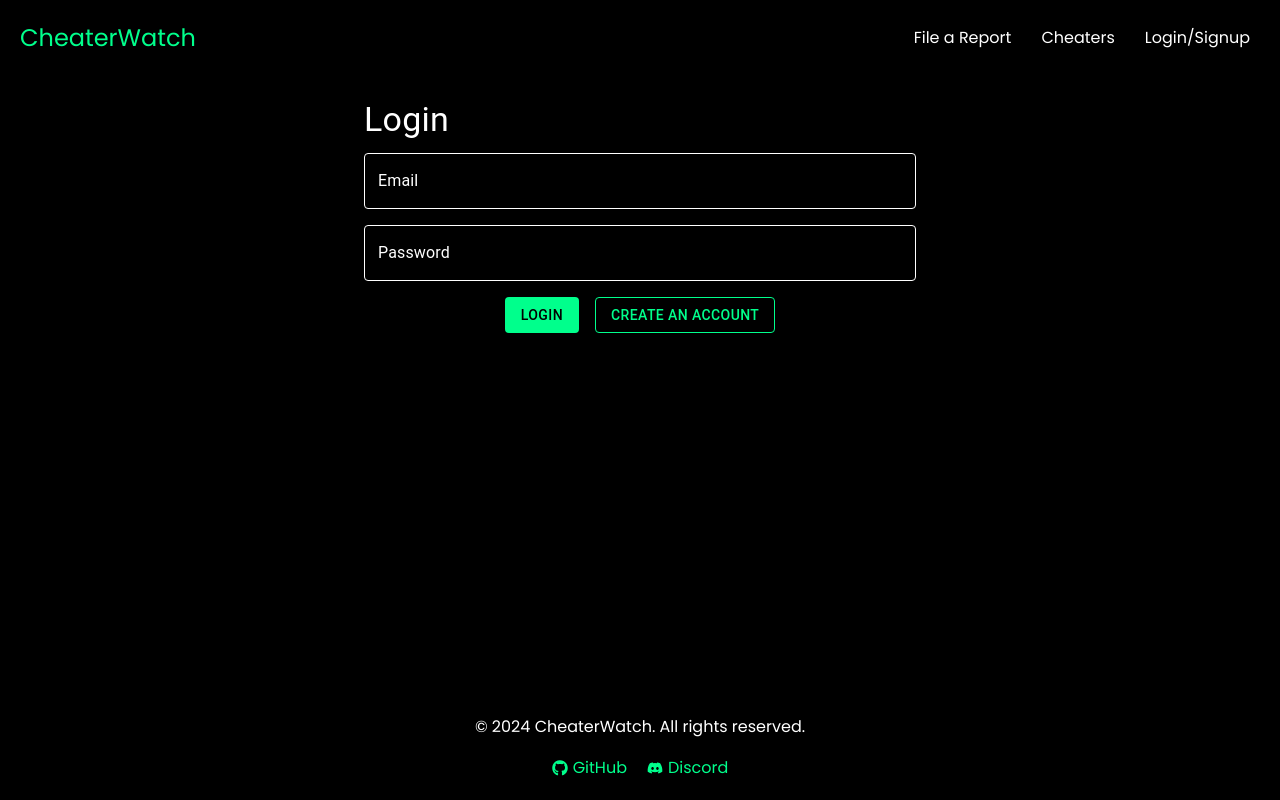
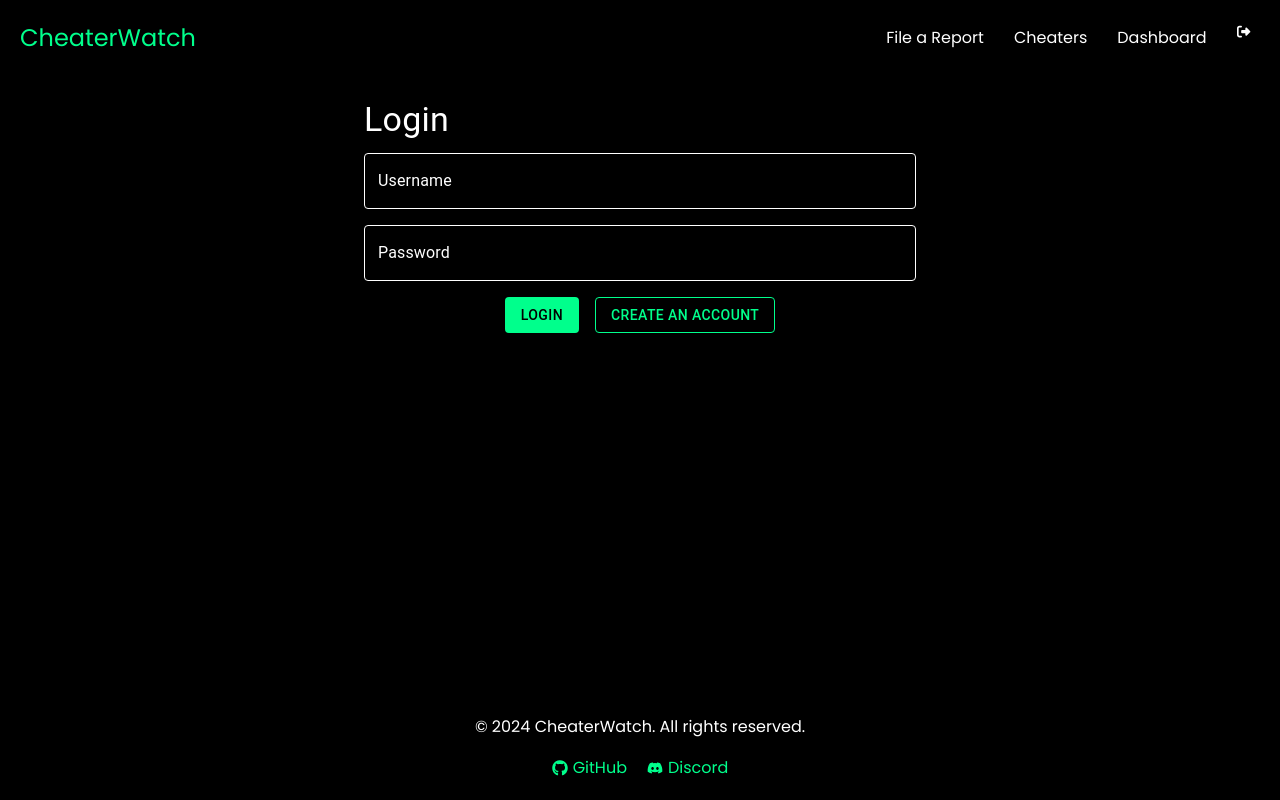
Before and after one commit to KingCharlesVI/CheaterWatch-Frontend, a React (Create React App) app in the folder cheaterwatch-ui/: page /auth in a window 1280 px wide. Built offline with nearby package versions, Linux system fonts and the light colour scheme; no server answers; sample sign-in values are in the browser's storage.

Commit message:
Update
- Added supabase login system

```diff
--- a/cheaterwatch-ui/src/App.js
+++ b/cheaterwatch-ui/src/App.js
@@ -11,13 +11,16 @@ import ValorantCheaters from './components/ValorantCheaters';
 import ApexCheaters from './components/ApexCheaters';
 import Auth from './components/Auth';
 import BlogPage from './components/BlogPage';
+import UserDashboard from './components/UserDashboard';
 import Footer from './components/Footer';
 import PrivateRoute from './components/PrivateRoute';
+import { AuthProvider } from './context/AuthContext';
 import './App.css';
 
 function App() {
   return (
     <Router>
+      <AuthProvider>
         <div className="app-container">
           <Navbar />
           <div className="routes-container">
@@ -35,10 +38,16 @@ function App() {
               <Route path="/valorant" element={<ValorantCheaters />} />
               <Route path="/apex" element={<ApexCheaters />} />
               <Route path="/blog" element={<BlogPage />} />
+              <Route path="/dashboard" element={
+                <PrivateRoute>
+                  <UserDashboard />
+                </PrivateRoute>
+              } />
             </Routes>
           </div>
           <Footer />
         </div>
+      </AuthProvider>
     </Router>
   );
 }
--- a/cheaterwatch-ui/src/components/Auth.js
+++ b/cheaterwatch-ui/src/components/Auth.js
@@ -2,8 +2,9 @@
 import React, { useState } from 'react';
 import { Container, FormControl, InputLabel, OutlinedInput, Button, Typography, Grid, IconButton } from '@mui/material';
 import { styled } from '@mui/material/styles';
-import { auth } from '../firebase';
-import { createUserWithEmailAndPassword, signInWithEmailAndPassword } from 'firebase/auth';
+import { useNavigate } from 'react-router-dom';
+import { toast } from 'react-toastify';
+import { useAuth } from '../context/AuthContext';
 
 const StyledContainer = styled(Container)(({ theme }) => ({
   backgroundColor: '#000',
@@ -54,15 +55,12 @@ const StyledOutlinedButton = styled(Button)(({ theme }) => ({
   },
 }));
 
-const StyledIconButton = styled(IconButton)(({ theme }) => ({
-  color: '#fff',
-}));
-
 const Auth = () => {
+  const { login, signup } = useAuth();
+  const navigate = useNavigate();
   const [isLogin, setIsLogin] = useState(true);
-  const [email, setEmail] = useState('');
+  const [username, setUsername] = useState('');
   const [password, setPassword] = useState('');
-  const [username, setUsername] = useState('');
   const [error, setError] = useState('');
 
   const handleSwitch = () => {
@@ -72,21 +70,28 @@ const Auth = () => {
   const handleSignup = async (event) => {
     event.preventDefault();
     try {
-      await createUserWithEmailAndPassword(auth, email, password);
-      if (auth.currentUser) {
-        await auth.currentUser.updateProfile({ displayName: username });
-      }
+      await signup(username, password);
+      toast.success('Signup successful. Redirecting to homepage...');
+      setTimeout(() => {
+        navigate('/');
+      }, 2000);
     } catch (error) {
       setError(error.message);
+      toast.error(error.message);
     }
   };
 
   const handleLogin = async (event) => {
     event.preventDefault();
     try {
-      await signInWithEmailAndPassword(auth, email, password);
+      await login(username, password);
+      toast.success('Login successful. Redirecting to homepage...');
+      setTimeout(() => {
+        navigate('/');
+      }, 2000);
     } catch (error) {
       setError(error.message);
+      toast.error(error.message);
     }
   };
 
@@ -97,7 +102,6 @@ const Auth = () => {
       </Typography>
       {error && <Typography color="error">{error}</Typography>}
       <form onSubmit={isLogin ? handleLogin : handleSignup}>
-        {!isLogin && (
         <StyledFormControl fullWidth variant="outlined">
           <InputLabel htmlFor="username">Username</InputLabel>
           <OutlinedInput
@@ -106,19 +110,6 @@ const Auth = () => {
             placeholder="Enter your username"
             value={username}
             onChange={(e) => setUsername(e.target.value)}
-              required
-            />
-          </StyledFormControl>
-        )}
-        <StyledFormControl fullWidth variant="outlined">
-          <InputLabel htmlFor="email">Email</InputLabel>
-          <OutlinedInput
-            id="email"
-            label="Email"
-            placeholder="Enter your email"
-            value={email}
-            onChange={(e) => setEmail(e.target.value)}
-            type="email"
             required
           />
         </StyledFormControl>
--- a/cheaterwatch-ui/src/components/Navbar.js
+++ b/cheaterwatch-ui/src/components/Navbar.js
@@ -1,11 +1,16 @@
+// src/components/Navbar.js
 import React, { useState } from 'react';
 import { Link } from 'react-router-dom';
 import { AppBar, Toolbar, IconButton, Typography, Drawer, List, ListItem, ListItemText } from '@mui/material';
 import MenuIcon from '@mui/icons-material/Menu';
+import { FontAwesomeIcon } from '@fortawesome/react-fontawesome';
+import { faSignOutAlt } from '@fortawesome/free-solid-svg-icons';
+import { useAuth } from '../context/AuthContext';
 import '../App.css';
 import '../styles/Navbar.css';
 
 const Navbar = () => {
+  const { user, logout } = useAuth();
   const [isDrawerOpen, setIsDrawerOpen] = useState(false);
 
   const toggleDrawer = (open) => (event) => {
@@ -13,6 +18,10 @@ const Navbar = () => {
       return;
     }
     setIsDrawerOpen(open);
+  };
+
+  const handleLogout = () => {
+    logout();
   };
 
   const drawerList = (
@@ -23,6 +32,21 @@ const Navbar = () => {
       <ListItem button component={Link} to="/cheaters" onClick={toggleDrawer(false)}>
         <ListItemText primary="Cheaters" />
       </ListItem>
+      {user && (
+        <>
+          <ListItem button component={Link} to="/dashboard" onClick={toggleDrawer(false)}>
+            <ListItemText primary="Dashboard" />
+          </ListItem>
+          <ListItem button onClick={() => { handleLogout(); toggleDrawer(false)(); }}>
+            <ListItemText primary={<FontAwesomeIcon icon={faSignOutAlt} />} />
+          </ListItem>
+        </>
+      )}
+      {!user && (
+        <ListItem button component={Link} to="/auth" onClick={toggleDrawer(false)}>
+          <ListItemText primary="Login/Signup" />
+        </ListItem>
+      )}
     </List>
   );
 
@@ -35,9 +59,20 @@ const Navbar = () => {
             <Link to="/">CheaterWatch</Link>
           </div>
           <ul className="nav-links">
-            <li><Link to="/file-report">File a Report</Link></li>
+            {user && <li><Link to="/file-report">File a Report</Link></li>}
             <li><Link to="/cheaters">Cheaters</Link></li>
-            <li><Link to="/auth">Login/Signup</Link></li>
+            {user ? (
+              <>
+                <li><Link to="/dashboard">Dashboard</Link></li>
+                <li>
+                  <button className="logout-icon" onClick={handleLogout}>
+                    <FontAwesomeIcon icon={faSignOutAlt} />
+                  </button>
+                </li>
+              </>
+            ) : (
+              <li><Link to="/auth">Login/Signup</Link></li>
+            )}
           </ul>
         </nav>
       </div>
--- a/cheaterwatch-ui/src/components/PrivateRoute.js
+++ b/cheaterwatch-ui/src/components/PrivateRoute.js
@@ -1,17 +1,16 @@
 // src/components/PrivateRoute.js
 import React from 'react';
 import { Navigate } from 'react-router-dom';
-import { useAuthState } from 'react-firebase-hooks/auth';
-import { auth } from '../firebase';
+import { useAuth } from '../context/AuthContext';
 
 const PrivateRoute = ({ children }) => {
-  const [user, loading] = useAuthState(auth);
+  const { user } = useAuth();
 
-  if (loading) {
-    return <div>Loading...</div>; // Customize this loading indicator as needed
+  if (!user) {
+    return <Navigate to="/auth" />;
   }
 
-  return user ? children : <Navigate to="/auth" />;
+  return children;
 };
 
 export default PrivateRoute;
--- /dev/null
+++ b/cheaterwatch-ui/src/components/UserDashboard.js
@@ -0,0 +1,17 @@
+// src/components/UserDashboard.js
+import React from 'react';
+import { useAuth } from '../context/AuthContext';
+import '../styles/UserDashboard.css'
+
+const UserDashboard = () => {
+  const { user } = useAuth();
+
+  return (
+    <div>
+      <h1>User Dashboard</h1>
+      <p>Welcome, {user.username}!</p>
+    </div>
+  );
+};
+
+export default UserDashboard;
--- /dev/null
+++ b/cheaterwatch-ui/src/context/AuthContext.js
@@ -0,0 +1,56 @@
+// src/context/AuthContext.js
+import React, { createContext, useContext, useState, useEffect } from 'react';
+import { supabase } from '../supabaseClient';
+import bcrypt from 'bcryptjs';
+
+const AuthContext = createContext();
+
+export const AuthProvider = ({ children }) => {
+  const [user, setUser] = useState(null);
+
+  useEffect(() => {
+    const sessionUser = localStorage.getItem('user');
+    if (sessionUser) {
+      setUser(JSON.parse(sessionUser));
+    }
+  }, []);
+
+  const login = async (username, password) => {
+    try {
+      const { data, error } = await supabase
+        .from('users')
+        .select('id, username, email, password')
+        .eq('username', username)
+        .single();
+
+      if (error) {
+        throw new Error('User not found');
+      }
+
+      const isValidPassword = await bcrypt.compare(password, data.password);
+      if (!isValidPassword) {
+        throw new Error('Invalid password');
+      }
+
+      setUser(data);
+      localStorage.setItem('user', JSON.stringify(data));
+      return data;
+    } catch (error) {
+      console.error('Error logging in:', error.message);
+      throw error;
+    }
+  };
+
+  const logout = () => {
+    setUser(null);
+    localStorage.removeItem('user');
+  };
+
+  return (
+    <AuthContext.Provider value={{ user, login, logout }}>
+      {children}
+    </AuthContext.Provider>
+  );
+};
+
+export const useAuth = () => useContext(AuthContext);
--- a/cheaterwatch-ui/src/index.js
+++ b/cheaterwatch-ui/src/index.js
@@ -6,11 +6,14 @@ import App from './App';
 import reportWebVitals from './reportWebVitals';
 import { MantineProvider } from '@mantine/core';
 import '@mui/material/styles';
+import { ToastContainer } from 'react-toastify';
+import 'react-toastify/dist/ReactToastify.css';
 
 
 const root = ReactDOM.createRoot(document.getElementById('root'));
 root.render(
   <React.StrictMode>
+    <ToastContainer />
     <MantineProvider theme={{ colorScheme: 'dark' }}>
       <App />
     </MantineProvider>
--- a/cheaterwatch-ui/src/styles/Navbar.css
+++ b/cheaterwatch-ui/src/styles/Navbar.css
@@ -83,3 +83,15 @@
 .mobile-navbar .MuiTypography-root a {
     color: #00ff8c !important; /* Ensure the brand color is applied */
 }
+
+/* src/styles/Navbar.css */
+.logout-icon {
+    color: white;
+    background: none;
+    border: none;
+    cursor: pointer;
+    padding: 0;
+    display: flex;
+    align-items: center;
+    justify-content: center;
+}
--- /dev/null
+++ b/cheaterwatch-ui/src/styles/UserDashboard.css
@@ -0,0 +1,3 @@
+h2, p {
+    text-align: center;
+}
--- /dev/null
+++ b/cheaterwatch-ui/src/supabaseClient.js
@@ -0,0 +1,7 @@
+// src/supabaseClient.js
+import { createClient } from '@supabase/supabase-js';
+
+const supabaseUrl = 'https://ihiiannavrwmfnujzwqe.supabase.co';
+const supabaseAnonKey = 'eyJhbGciOiJIUzI1NiIsInR5cCI6IkpXVCJ9.eyJpc3MiOiJzdXBhYmFzZSIsInJlZiI6ImloaWlhbm5hdnJ3bWZudWp6d3FlIiwicm9sZSI6ImFub24iLCJpYXQiOjE3MTYxMTc0OTcsImV4cCI6MjAzMTY5MzQ5N30.V7a8ClmI3E0LEPrlJB9HLm8pzbT6Q5lf6a-vThiORWg';
+
+export const supabase = createClient(supabaseUrl, supabaseAnonKey);
--- a/package.json
+++ /dev/null
@@ -1,5 +0,0 @@
-{
-  "dependencies": {
-    "firebase": "^10.12.2"
-  }
-}
```
Also changed, not shown: cheaterwatch-ui/package.json (+7 -0 lines), 2 other files (tests, documents, lock files or other folders). Lines whose indentation alone changed are shown as unchanged.
